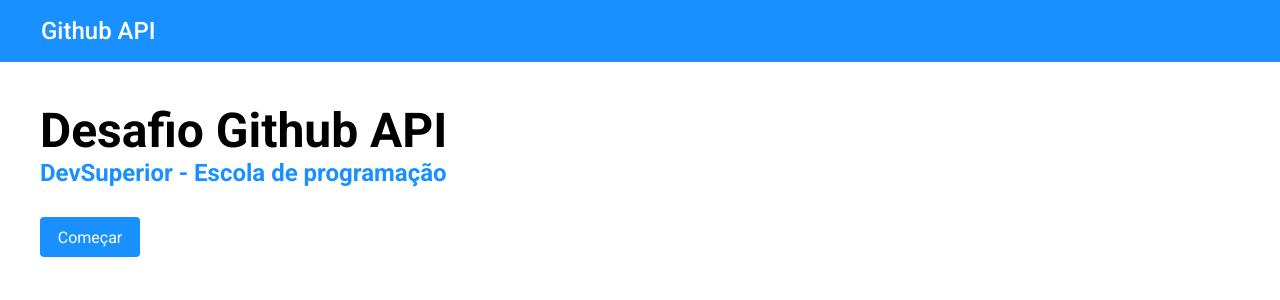
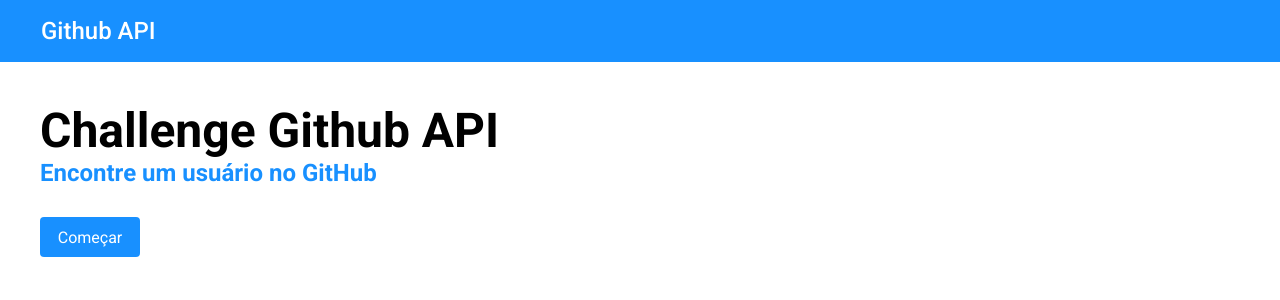
Before and after one commit to Caelest1s/challenge-github-api, a React (Vite) app: page /home in a window 1280 px wide. Shown: the top 300 px of the page. Built offline with nearby package versions, Linux system fonts and the light colour scheme.

Commit message:
refactor: change title in Welcome

```diff
--- a/src/routes/ClientHome/Welcome/index.tsx
+++ b/src/routes/ClientHome/Welcome/index.tsx
@@ -8,10 +8,10 @@
         <>
             <div className="gap-container-welcome">
                 <div className="gap-message-main">
-                    <OutputMessage message="Desafio Github API" />
+                    <OutputMessage message="Challenge Github API" />
                 </div>
                 <div className="gap-message-submain">
-                    <OutputMessage message="DevSuperior - Escola de programação" />
+                    <OutputMessage message="Encontre um usuário no GitHub" />
                 </div>
 
                 <div className="mt-30">
```
